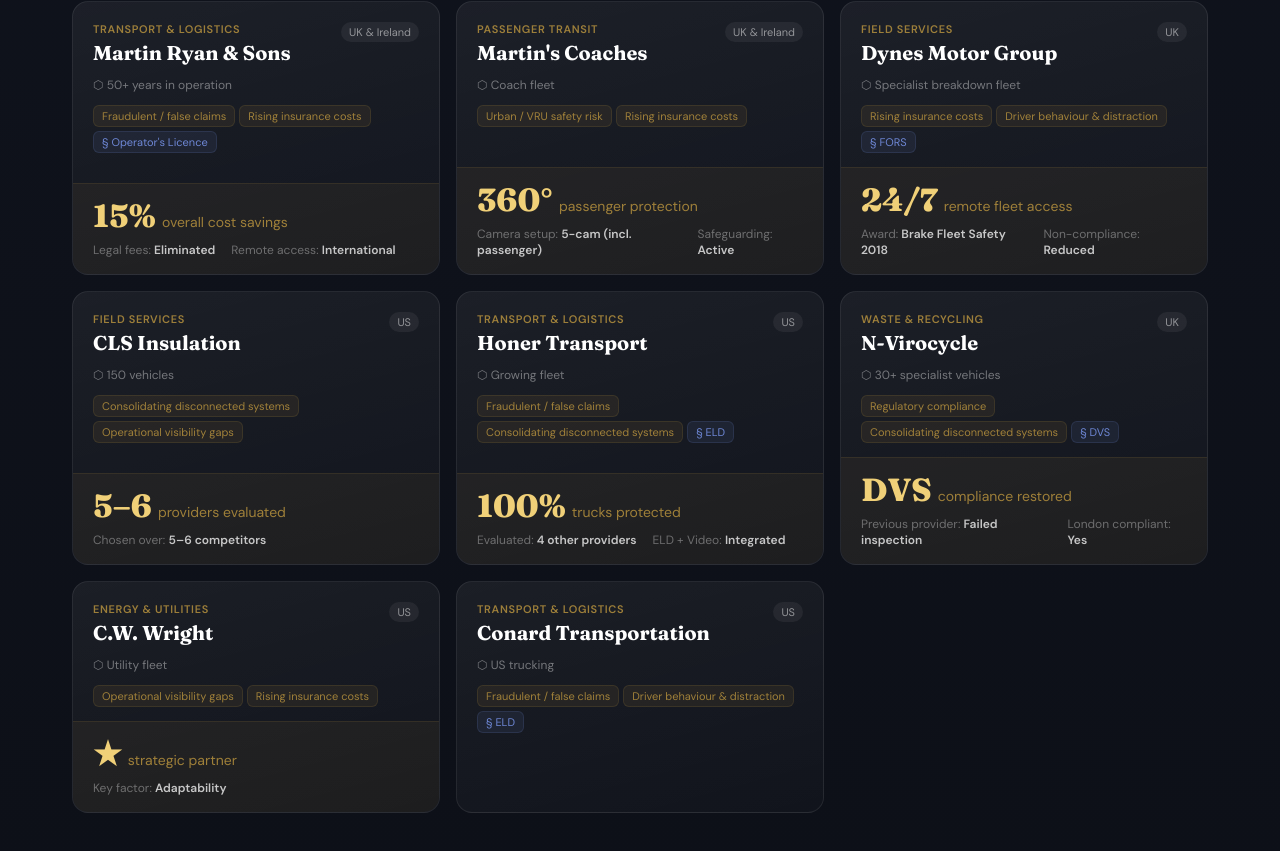
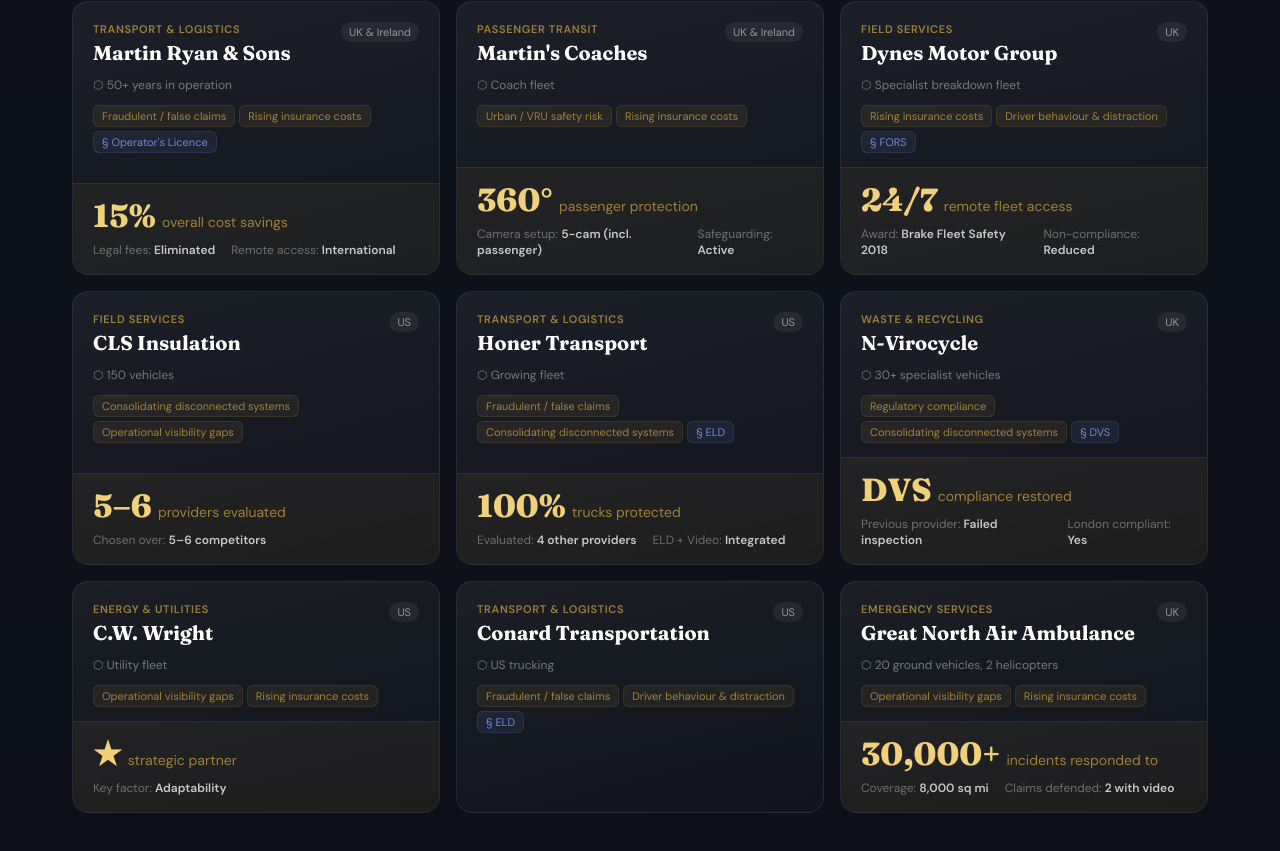
Before and after one commit to izojo/cm-customer-stories, a React (Vite) app: page / in a window 1280 px wide. Shown: the part 1281-2132 px from the top of the page. Built offline with nearby package versions, Linux system fonts and the light colour scheme.

Commit message:
Add Great North Air Ambulance Service case study

```diff
--- a/src/CaseStudyExplorer.jsx
+++ b/src/CaseStudyExplorer.jsx
@@ -188,6 +188,17 @@
     quotee: "",
     summary: "US transportation company partnered with CameraMatics for video-based fleet safety and driver protection."
   },
+  {
+    id: 18, name: "Great North Air Ambulance", vertical: "Emergency Services", geo: "UK",
+    fleetSize: "Small (< 50)", fleetLabel: "20 ground vehicles, 2 helicopters",
+    challenges: ["Operational visibility gaps", "Rising insurance costs"],
+    outcomes: ["Driver exoneration", "Accident reduction", "Productivity gains"],
+    headline: "30,000+", headlineSuffix: " incidents responded to",
+    stats: [{ label: "Coverage", value: "8,000 sq mi" }, { label: "Claims defended", value: "2 with video" }],
+    quote: "CameraMatics gives us confidence that our crews and vehicles are protected, even when they're responding to high-pressure, high-risk calls.",
+    quotee: "Araminta Hartley, PR Officer, GNAAS",
+    summary: "Charity-funded air ambulance service deployed GeniePro dashcams and 360° multi-camera systems across 20 rapid response and service vehicles. CameraMatics provides real-time GPS tracking, predictive maintenance alerts, and video evidence — already defending the charity in two insurance claims and ensuring life-saving vehicles stay on the road."
+  },
 ];
 
 const CASE_STUDY_URLS = {
@@ -208,6 +219,7 @@
   15: "https://www.cameramatics.com/resources/n-virocycle-waste-recycling/",
   16: "https://www.cameramatics.com/us/resources/customer-stories-cw-wright/",
   17: "https://www.cameramatics.com/us/resources/conard-transportation/",
+  18: "https://www.cameramatics.com/us/resources/great-north-air-ambulance-service/",
 };
 
 // Regulation tagging — only tagged where evidenced or strongly implied from case study content
@@ -229,6 +241,7 @@
   15: ["DVS"],                                     // N-Virocycle — explicitly DVS, London operations
   16: [],                                          // C.W. Wright — US utilities
   17: ["ELD"],                                     // Conard — US trucking
+  18: [],                                          // GNAAS — charity air ambulance, no specific regulation cited
 };
 
 const REGULATIONS = ["All", "DVS", "FORS", "CLOCS", "ELD", "Operator's Licence", "ADR / Hazmat"];
@@ -252,7 +265,7 @@
   "Consolidating disconnected systems": "⧉",
 };
 
-const VERTICALS = ["All", "Transport & Logistics", "Construction & Plant", "Waste & Recycling", "Energy & Utilities", "Passenger Transit", "Field Services"];
+const VERTICALS = ["All", "Transport & Logistics", "Construction & Plant", "Waste & Recycling", "Energy & Utilities", "Passenger Transit", "Field Services", "Emergency Services"];
 const GEOS = ["All", "UK & Ireland", "UK", "US"];
 const FLEET_SIZES = ["All", "Small (< 50)", "Mid (50–200)", "Large (200–1,000)", "Enterprise (1,000+)"];
 const OUTCOMES = ["All", "Cost savings", "Accident reduction", "Driver exoneration", "Compliance achieved", "Driver behaviour improvement", "Productivity gains", "Insurer co-funding"];
```
